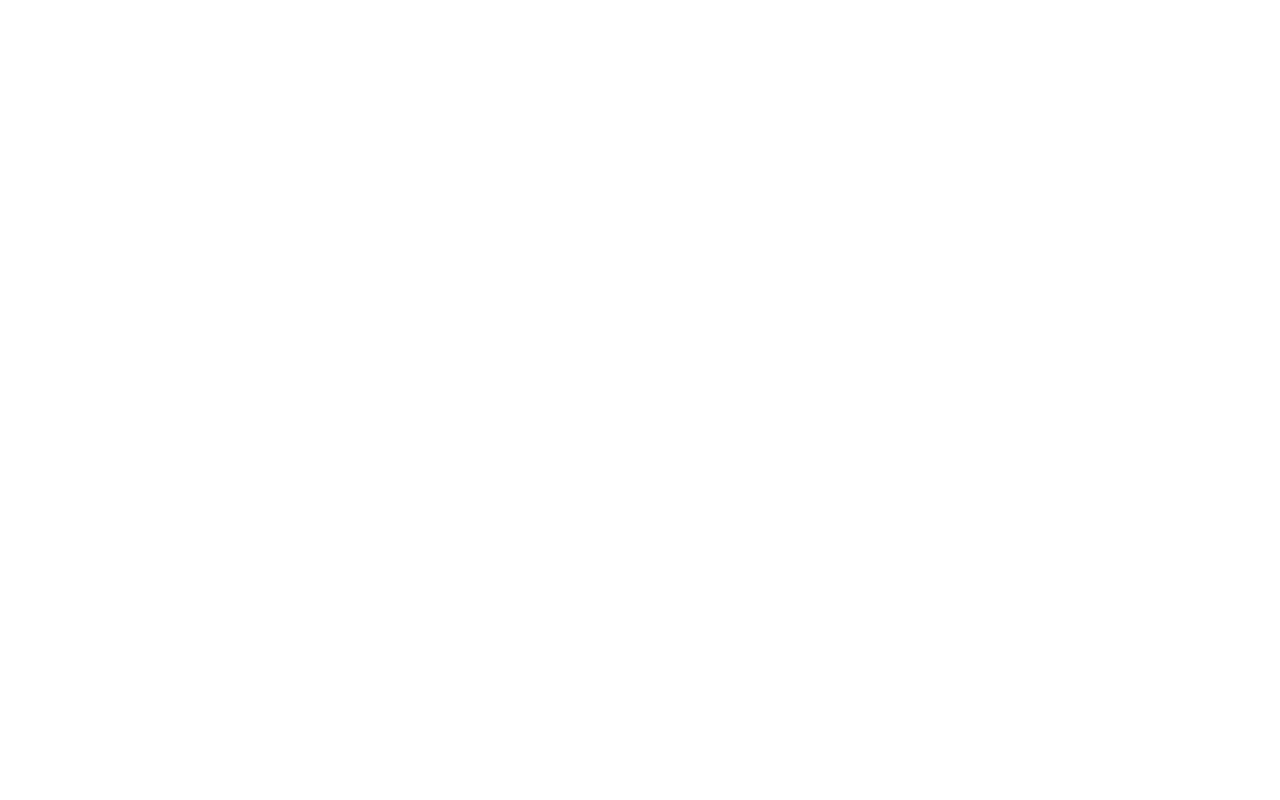
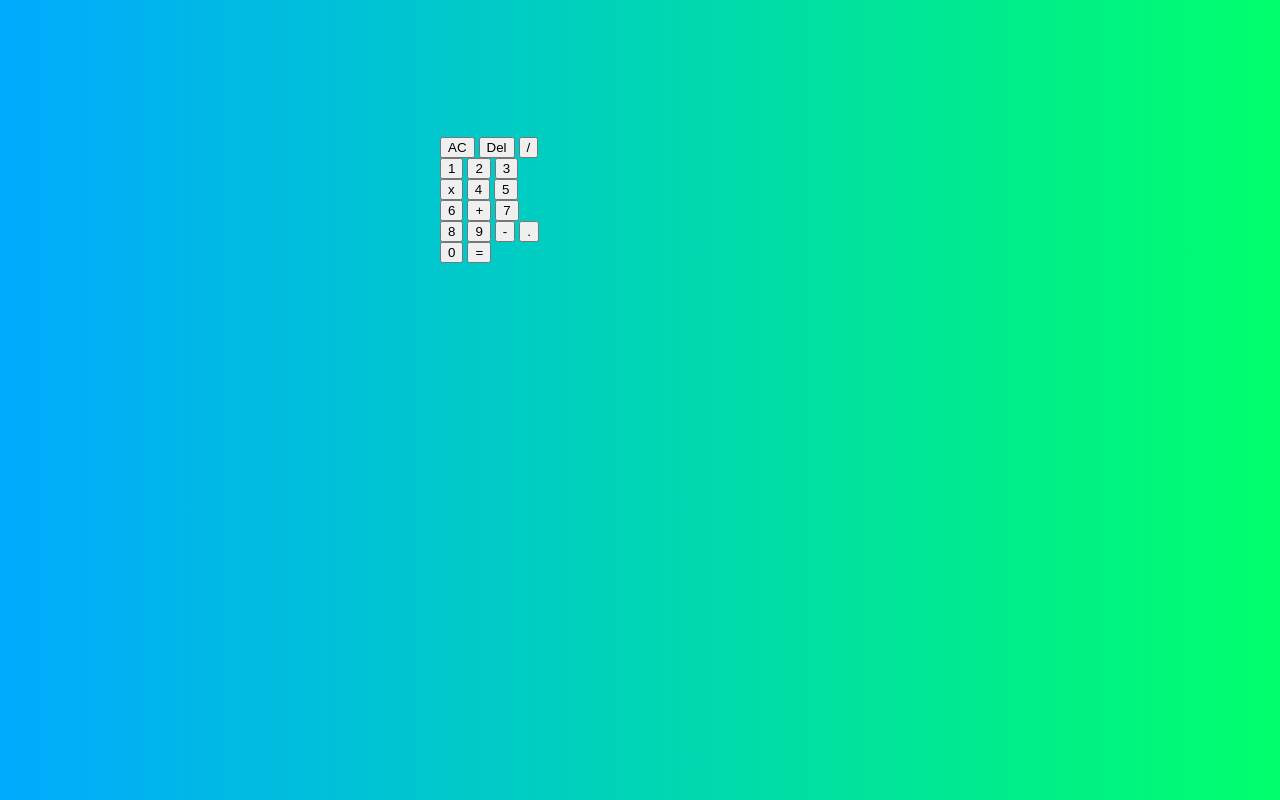
Before and after one commit to CristianS2004/Calculator, a plain HTML site: page index.html in a window 1280 px wide. Drawn offline with Linux system fonts and the light colour scheme.

Commit message:
first edit

```diff
--- a/Style.css
+++ b/Style.css
@@ -0,0 +1,42 @@
+*, ::before, *::after{
+
+    box-sizing: border-box;
+    font-family:Verdana,Geneva, Tahoma, sans-serif
+    font-weight: normal;
+}
+
+body{
+
+    padding: 0;
+    margin: 0;
+    background: linear-gradient(to right, #00AAFF, #00ff6C);
+}
+
+.calculator-grid{
+
+    display: grid;
+    justify-content: center;
+    align-items: center;
+    min-height: 100vh;
+    grid-template-columns: repeat(4, 100px);
+    grid-template-rows: minmax(120px, auto)repeat(4, 100px);
+}
+
+.calculator-grid > button{
+
+    cursor: pointer;
+    font-size: 2rem;
+    border: 1px solid white;
+    outline: none;
+    background-color: rgba(red, green, blue, alpha);
+}
+
+.calculator-grid >  button:hover{
+
+    background-color: rgba(red, green, blue, alpha);
+}
+
+.double {
+    grid-column: span 2;
+
+}
--- a/index.html
+++ b/index.html
@@ -4,8 +4,40 @@
     <meta charset="UTF-8">
     <meta name="viewport" content="width=device-width, initial-scale=1.0">
     <title>Document</title>
+    <link rel ="stylesheet" href = "Style.css">
+    <script src="script.js">defer</script>
 </head>
 <body>
+    <div class = "calculator-grid">
+        <div class = "output">
+            <div class = "previous-number">
+            <div class = "Current-number">
+            </div>
+        <button class = "double">AC</button>
+        <button>Del</button>
+        <button>/</button>
+        <button>1</button>
+        <button>2</button>
+        <button>3</button>
+        <button>x</button>
+        <button>4</button>
+        <button>5</button>
+        <button>6</button>
+        <button>+</button>
+        <button>7</button>
+        <button>8</button>
+        <button>9</button>
+        <button>-</button>
+        <button>.</button>
+        <button>0</button>
+        <button class = "double">=</button>
 
+    </div>
+
+
+
+
+
+    </div>
 </body>
 </html>
```
Also changed, not shown: script.js (added).
